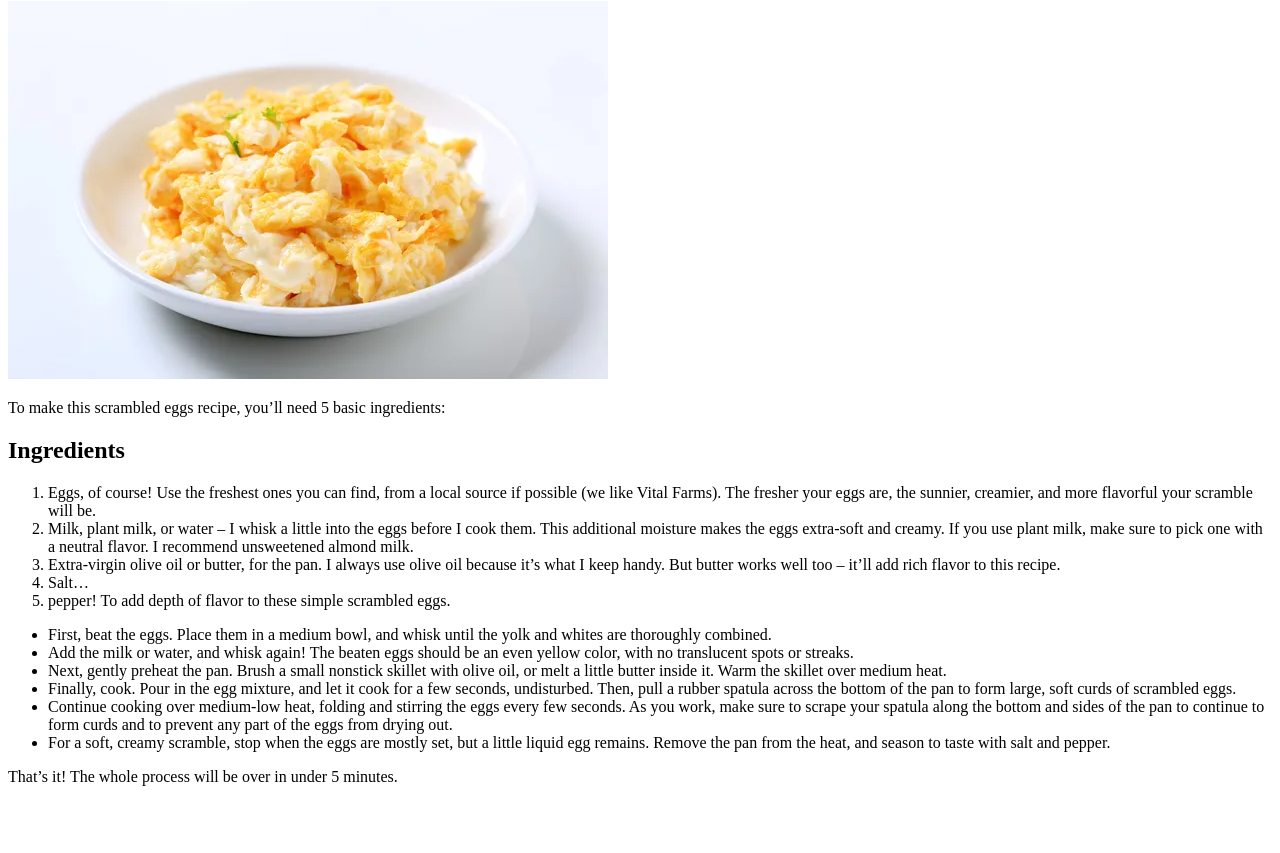
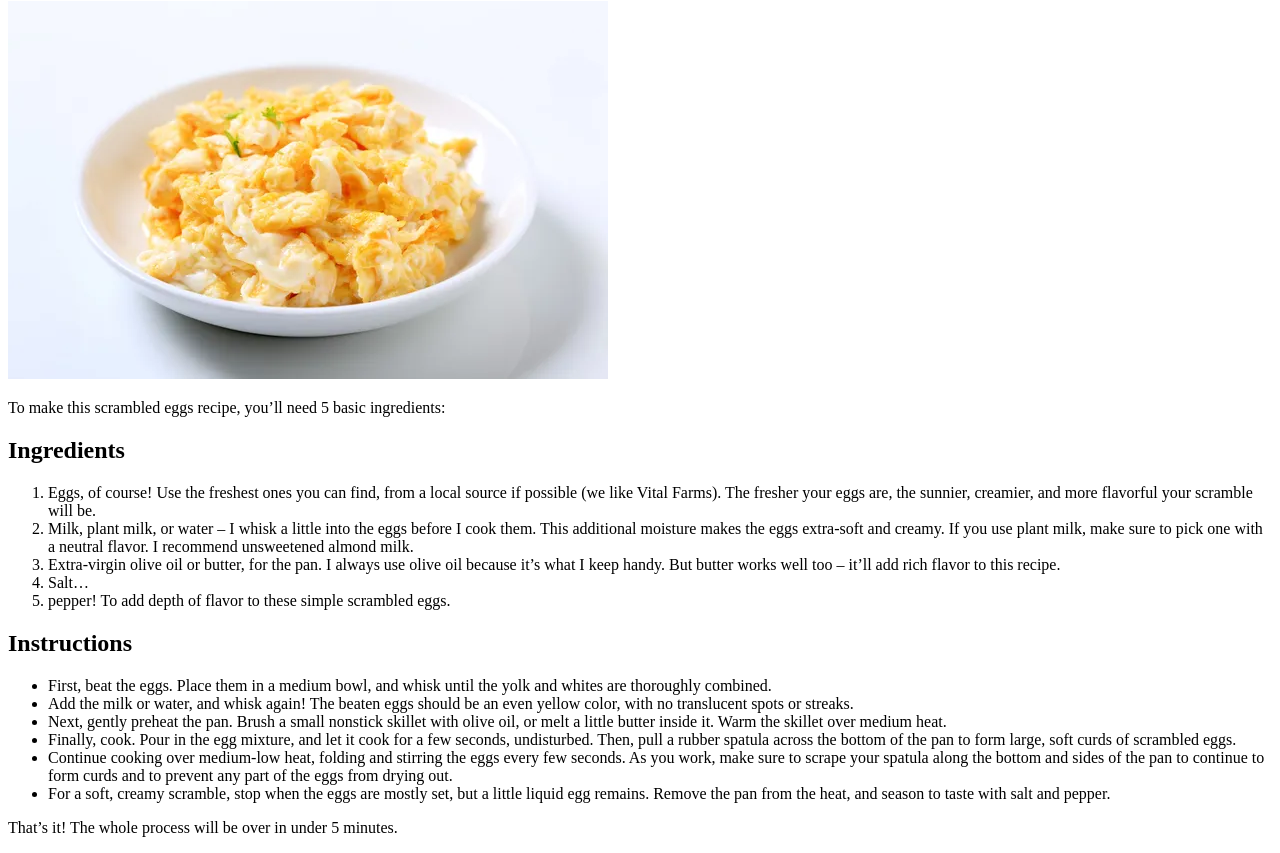
Before and after one commit to L05TFuture/odin-recipes, a plain HTML site: page recipes/scrambled-eggs.html in a window 1280 px wide. Shown: the part 79-932 px from the top of the page. Before the commit the page ends 881 px from the top, so only its background shows below. Drawn offline with Linux system fonts and the light colour scheme.

Commit message:
added instructions header

```diff
--- a/recipes/scrambled-eggs.html
+++ b/recipes/scrambled-eggs.html
@@ -17,6 +17,7 @@
             </li> <li>pepper! To add depth of flavor to these simple scrambled eggs.</li></ol>
 
 
+            <p> <h2>Instructions</h2></p>
                 <p> <ul>
                     <li>First, beat the eggs. Place them in a medium bowl, and whisk until the yolk and whites are thoroughly combined.</li>
 <li> Add the milk or water, and whisk again! The beaten eggs should be an even yellow color, with no translucent spots or streaks.</li>
```
Also changed, not shown: img/soft-boiled-eggs.jpeg (added), img/sunny-side-up.jpeg (added), recipes/poached-eggs.html (deleted), recipes/soft-boiled-eggs.html (added).
